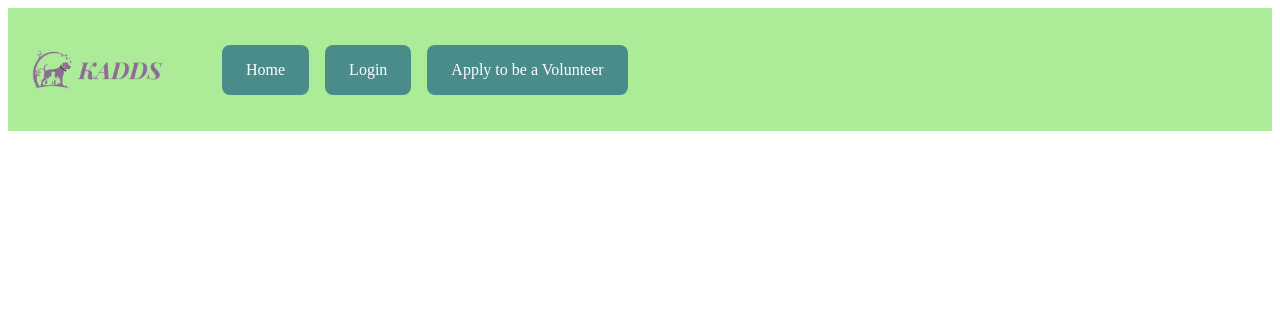
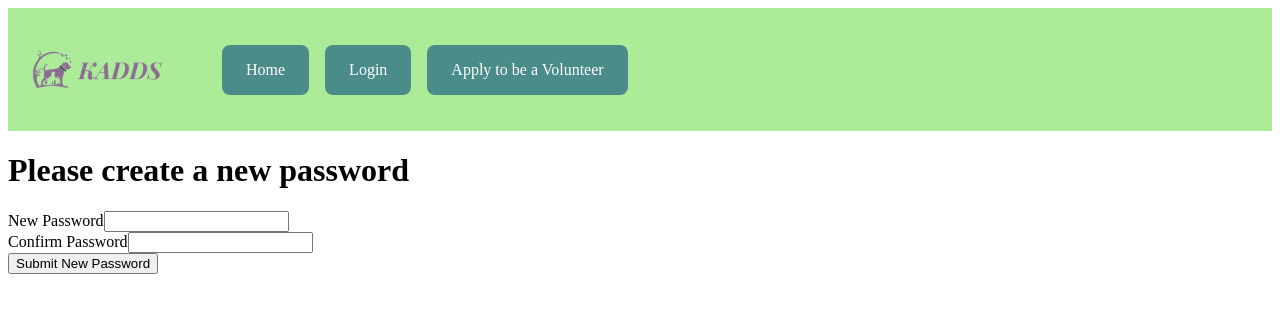
Before and after one commit to jaysmith413/animal-shelter, a Vue app in the folder vue/: page /changepassword/1 in a window 1280 px wide. Shown: the top 312 px of the page. Built offline with nearby package versions, Linux system fonts and the light colour scheme.

Commit message:
password changes

```diff
--- /dev/null
+++ b/vue/src/components/FirstLoginPassword.vue
@@ -0,0 +1,60 @@
+<template>
+  <div>
+    <h1>Please create a new password</h1>
+<form v-on:submit.prevent="registerNewPassword">
+    <div class="form-input-group">
+        <label for="password">New Password</label>
+        <input type="password" id="password" v-model="user.password"  />
+      </div>
+      <div class="form-input-group">
+        <label for="confirmPassword">Confirm Password</label>
+        <input type="password" id="confirmPassword" v-model="user.confirmPassword"  />
+      </div>
+      <button type="submit">Submit New Password</button>
+</form>
+  </div>
+
+
+</template>
+
+<script>
+import AuthService from '../services/AuthService';
+export default {
+    data() {
+    return {
+      user: {
+        password: '',
+        confirmPassword: '',
+        role: 'user',
+      },
+      registrationErrors: false,
+      registrationErrorMsg: 'There were problems registering this user.',
+    }
+ },
+ methods: {
+    registerNewPassword() {
+        if (this.user.password != this.user.confirmPassword) {
+        this.registrationErrors = true;
+        this.registrationErrorMsg = 'Password & Confirm Password do not match.';
+      } else {
+        AuthService
+        .changePassword(this.$store.state.user)
+        .then((response) => {
+          if (response.status == 201) {
+            this.$router.push({
+                path: '/',
+
+              });
+          }
+        })
+      }
+    }
+ }
+}
+
+</script>
+
+<style>
+
+
+</style>
--- a/vue/src/router/index.js
+++ b/vue/src/router/index.js
@@ -6,6 +6,7 @@ import Logout from '../views/Logout.vue'
 import Register from '../views/Register.vue'
 import store from '../store/index'
 import Application from '../views/Application.vue'
+import FirstLoginView from '../views/FirstLoginView.vue'
 
 Vue.use(Router)
 
@@ -61,6 +62,14 @@ const router = new Router({
       meta: {
         requiresAuth: false
       }
+    },
+    {
+      path: "/changepassword/:id",
+      name: "change-password",
+      component: FirstLoginView,
+      meta: {
+        requiresAuth: false
+      }
     }
   ]
 })
--- a/vue/src/services/AuthService.js
+++ b/vue/src/services/AuthService.js
@@ -8,6 +8,10 @@ export default {
 
   register(user) {
     return axios.post('/register', user)
+  },
+
+  changePassword(user) {
+    return axios.put(`/changepassword/${user.id}`, user)
   }
 
 }
--- /dev/null
+++ b/vue/src/views/FirstLoginView.vue
@@ -0,0 +1,19 @@
+<template>
+<FirstLoginPassword/>
+</template>
+
+<script>
+import FirstLoginPassword from '../components/FirstLoginPassword.vue';
+export default {
+name: 'first-login-view',
+components: {
+    FirstLoginPassword
+}
+}
+
+</script>
+
+<style>
+
+
+</style>
--- a/vue/src/views/Login.vue
+++ b/vue/src/views/Login.vue
@@ -32,8 +32,10 @@ export default {
   data() {
     return {
       user: {
+        id: "",
         username: "",
-        password: ""
+        password: "",
+        activated: false
       },
       invalidCredentials: false
     };
@@ -46,7 +48,14 @@ export default {
           if (response.status == 200) {
             this.$store.commit("SET_AUTH_TOKEN", response.data.token);
             this.$store.commit("SET_USER", response.data.user);
-            this.$router.push("/");
+            if(this.user.activated == false) {
+              let userID = this.$store.state.user.id
+              console.log(userID)
+              this.$router.push(`/changepassword/${userID}`)
+            } else {
+              this.$router.push("/");
+            }
+
           }
         })
         .catch(error => {
```
Also changed, not shown: 2 other files (tests, documents, lock files or other folders).
